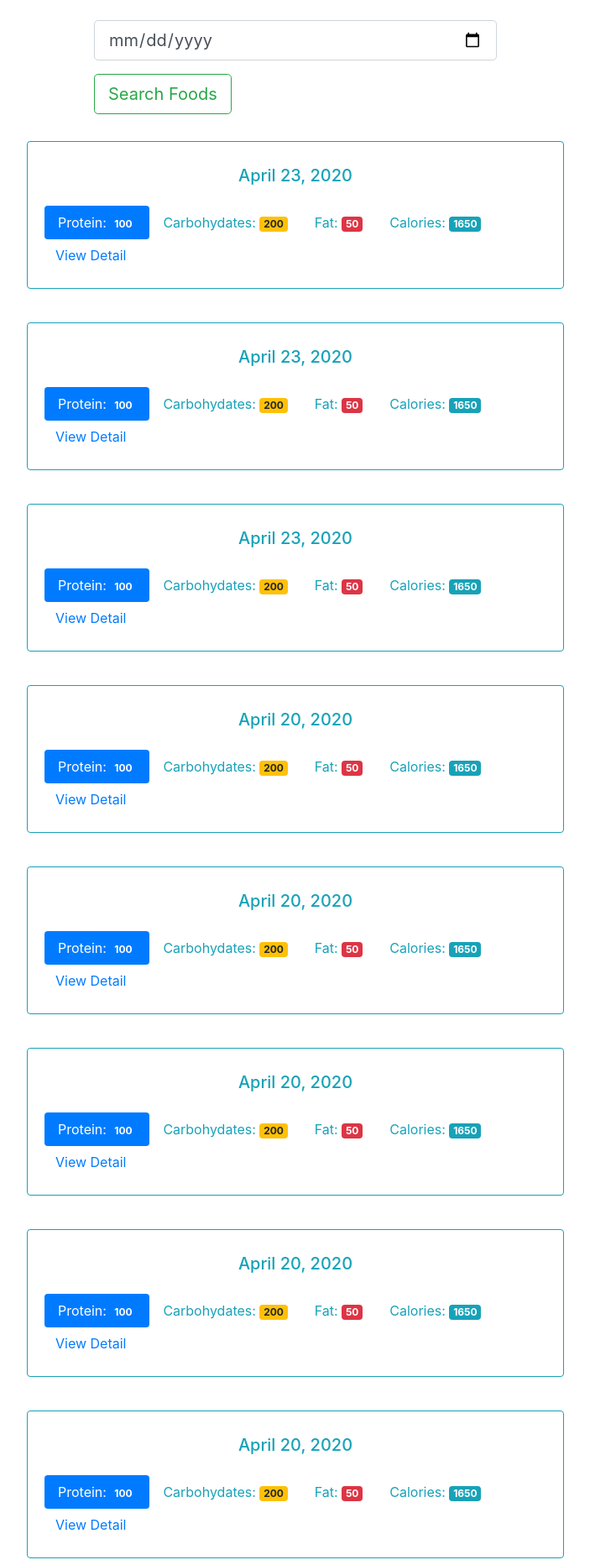
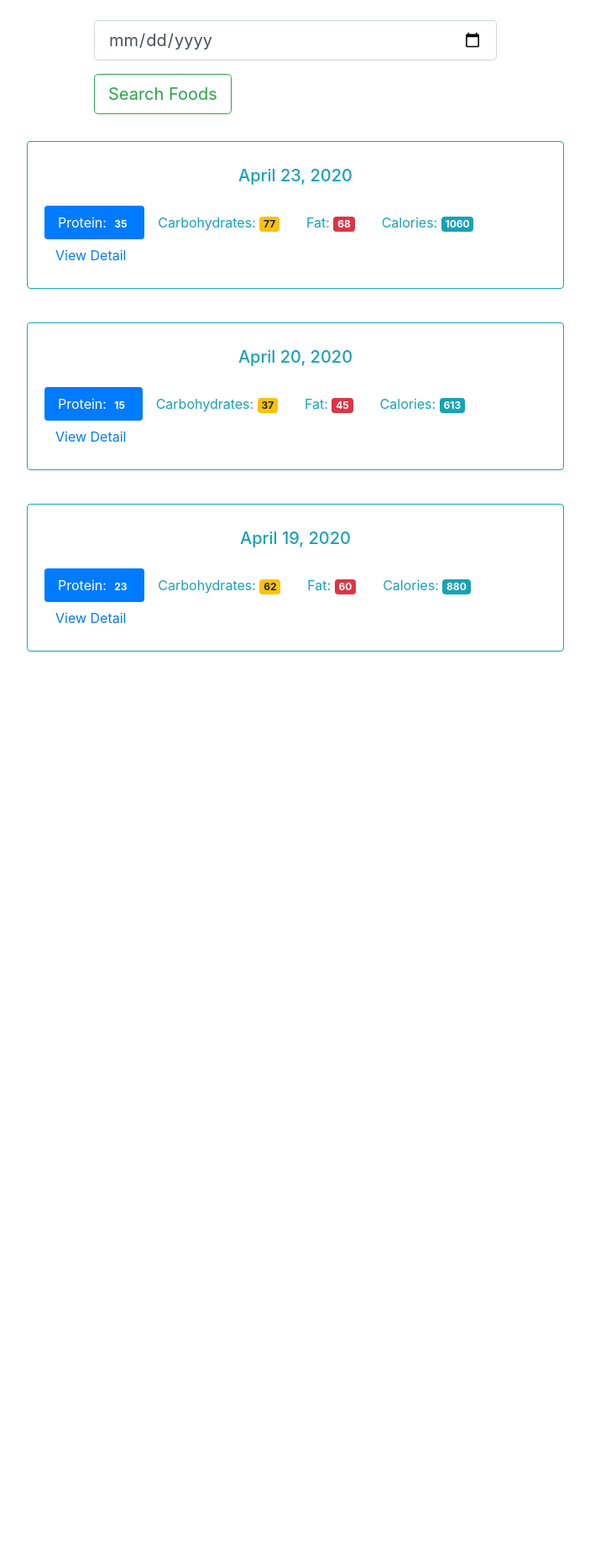
Before and after one commit to Krom121/food-tracker, a Flask app: page / in a window 1280 px wide. Shown: the part 56-1920 px from the top of the page at 84% size, without its empty margins (288-991 px from the left). After the commit the page ends 832 px from the top, so only its background shows below. Run offline with Flask 2, Linux system fonts and the light colour scheme; data comes from the database, SQL or seed files in the repository; both versions use the stored data as it was after the commit; some libraries are stand-ins or nearby versions.

Commit message:
updated results query/home template totals

```diff
--- a/app.py
+++ b/app.py
@@ -38,7 +38,7 @@ def index():
         db.commit()
 
     # Query date from database for use in the index page
-    cur = db.execute('select entry_date from log_date order by entry_date desc')
+    cur = db.execute('select log_date.entry_date, sum(food.protein) as protein, sum(food.carbohydrates) as carbohydrates, sum(food.fat) as fat, sum(food.calories) as calories from log_date join food_date on food_date.log_date_id = log_date.id join food on food.id = food_date.food_id group by log_date.id order by log_date.entry_date desc')
     # Get all dates from database
     results = cur.fetchall()
 
@@ -47,6 +47,10 @@ def index():
     for i in results:
         single_date = {}
         single_date['entry_date'] = i['entry_date']
+        single_date['protein'] = i['protein']
+        single_date['carbohydrates'] = i['carbohydrates']
+        single_date['fat'] = i['fat']
+        single_date['calories'] = i['calories']
         d = datetime.strptime(str(i['entry_date']), '%Y%m%d')
         single_date['date_result'] = datetime.strftime(d, '%B %d, %Y')
 
--- a/templates/home.html
+++ b/templates/home.html
@@ -13,10 +13,10 @@
         <div class="card-body text-info">
           <h5 class="card-title mt-2 mb-4">{{ r.date_result }}</h5>
           <ul class="nav nav-pills" role="tablist">
-            <li class="nav-item"><a class="nav-link active">Protein: <span class="badge">100</span></a></li>
-            <li class="nav-item"><a class="nav-link">Carbohydates: <span class="badge badge-warning">200</span></a></li>
-            <li class="nav-item" ><a class="nav-link">Fat: <span class="badge badge-danger">50</span></a></li>
-            <li class="nav-item"><a class="nav-link">Calories: <span class="badge badge-info">1650</span></a></li>
+            <li class="nav-item"><a class="nav-link active">Protein: <span class="badge">{{ r.protein }}</span></a></li>
+            <li class="nav-item"><a class="nav-link">Carbohydrates: <span class="badge badge-warning">{{ r.carbohydrates }}</span></a></li>
+            <li class="nav-item" ><a class="nav-link">Fat: <span class="badge badge-danger">{{ r.fat }}</span></a></li>
+            <li class="nav-item"><a class="nav-link">Calories: <span class="badge badge-info">{{ r.calories}}</span></a></li>
             <li class="nav-item"><a href="{{ url_for('view', date=r.entry_date) }}" type="button" class="btn btn-link">View Detail</a></li>
           </ul>
         </div>
```
Also changed, not shown: food_log.db.
